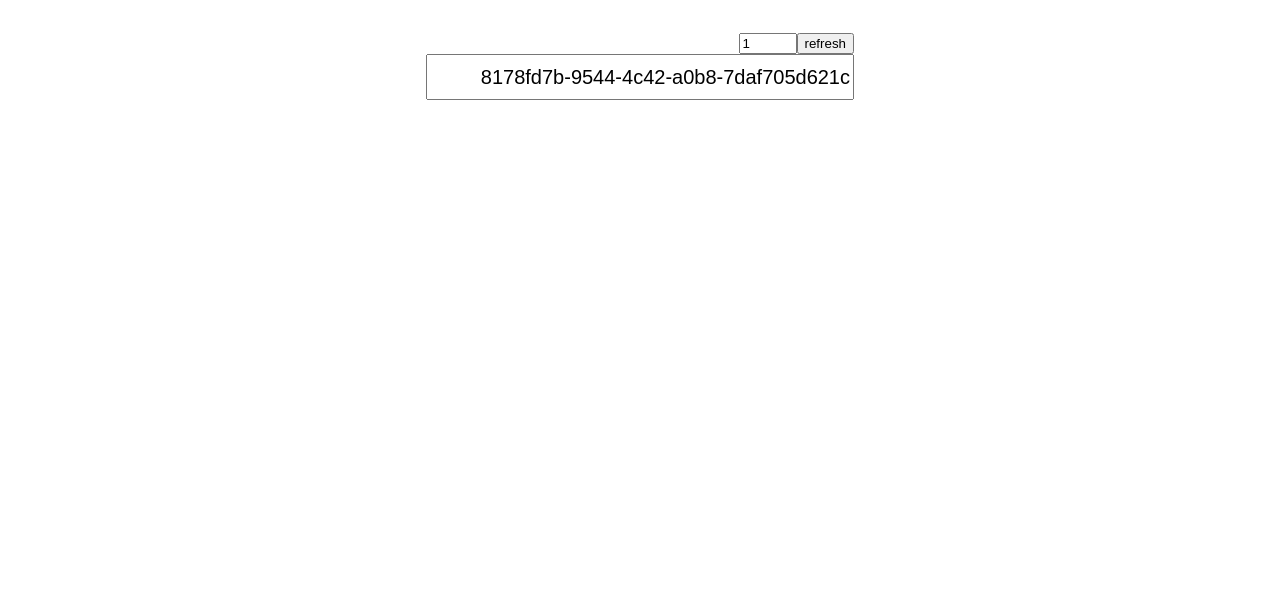
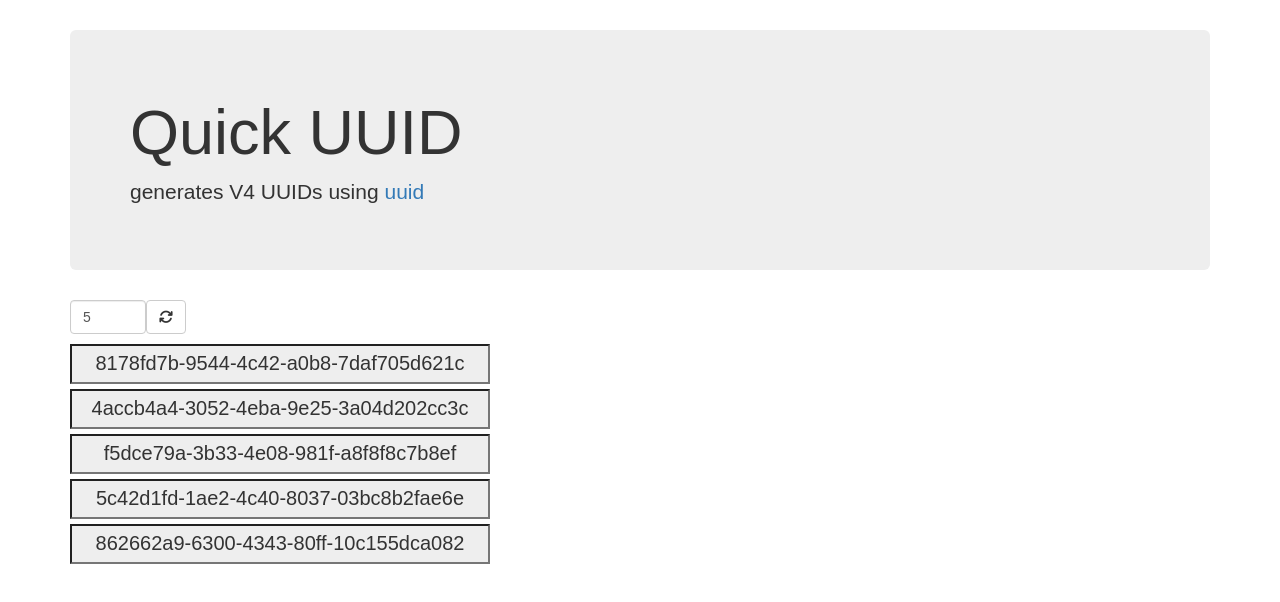
Before and after one commit to jamesp-kelly/quick-uuid, a React (Create React App) app: page / in a window 1280 px wide. Shown: the top 602 px of the page. Built offline with nearby package versions, Linux system fonts and the light colour scheme.

Commit message:
use bootstrap to clean up ui

```diff
--- a/package.json
+++ b/package.json
@@ -3,6 +3,7 @@
   "version": "0.1.0",
   "private": true,
   "dependencies": {
+    "bootstrap": "^3.3.7",
     "react": "^15.6.1",
     "react-dom": "^15.6.1"
   },
--- a/public/index.html
+++ b/public/index.html
@@ -36,5 +36,6 @@
       To begin the development, run `npm start` or `yarn start`.
       To create a production bundle, use `npm run build` or `yarn build`.
     -->
+    <script src="https://use.fontawesome.com/4413787a93.js"></script>
   </body>
 </html>
--- a/src/App.js
+++ b/src/App.js
@@ -6,7 +6,7 @@ class App extends Component {
     super(props);
 
     this.state = {
-      uuids: [v4()]
+      uuids: [v4(), v4(), v4(), v4(), v4()]
     };
 
     this.textInputs = [];
@@ -25,7 +25,6 @@ class App extends Component {
     if (e.target.value < this.state.uuids.length) {
       this.setState((state) => {
         let reduceBy = state.uuids.length - targetValue;
-        //reduceBy = reduceBy <= state.uuids.length ? reduceBy : state.uuids.length; //???
         return {
           uuids: state.uuids.slice(0, -reduceBy)
         };
@@ -33,7 +32,6 @@ class App extends Component {
     } else {
       this.setState((state) => {
         let increaseBy = targetValue - state.uuids.length;
-        //increaseBy = (increaseBy + state.uuids.length >= 10) ? 10 - state.uuids.length : increaseBy; //???
         const tempArr = Array(increaseBy).fill('');
         return {
           uuids: [
@@ -55,22 +53,36 @@ class App extends Component {
 
   render() {
     return (
-      <div id="form-wrapper">
-         <div>
+      <div className="container">
+        <div className="jumbotron">
+          <h1 className="display-4">Quick UUID</h1>
+          <p className="lead">generates V4 UUIDs using <a target="_blank" href='https://www.npmjs.com/package/uuid'>uuid</a></p>
+        </div>
+
+        <form className="form-inline" onSubmit={(e) => e.preventDefault()}>
+          <div className="form-group">
             <input
-            className="uuid-num"
+              className="uuid-num form-control col-2"
               type="number"
-            min="0"
+              min="1"
               max="25"
               value={this.state.uuids.length}
               onChange={this.numChanged}
             />
-          <button onClick={this.handleRefresh}>refresh</button>
+            <button
+              onClick={this.handleRefresh}
+              className="btn btn-default">
+              <i className="fa fa-refresh" aria-hidden="true"></i>
+            </button>
           </div>
+        </form>
 
+        <div>
           {
             this.state.uuids.map((uuid, index) => {
-            return <input
+              return (
+                <div className="uuid-row">
+                  <input
                     type="text"
                     key={uuid}
                     className="uuid-result"
@@ -79,8 +91,63 @@ class App extends Component {
                     readOnly="true"
                     ref={(input) => {this.textInputs[index] = input; }}
                     onClick={() => { this.selectInput(index) }}  />
+                </div>
+              );
             })
           }
+        </div>
+
+      </div>
+    )
+  }
+
+  rendedr() {
+    return (
+      <div>
+         <div className="header">
+          <div className="jumbotron">
+            <div className="container">
+              <h1>Quick UUID</h1>
+            </div>
+          </div>
+          <form className="form-inline" onSubmit={(e) => e.preventDefault()}>
+            <div className="form-group">
+              <input
+                className="uuid-num form-control col-2"
+                type="number"
+                min="1"
+                max="25"
+                value={this.state.uuids.length}
+                onChange={this.numChanged}
+              />
+              <button
+                onClick={this.handleRefresh}
+                className="btn btn-default">
+                <i className="fa fa-refresh" aria-hidden="true"></i>
+              </button>
+            </div>
+          </form>
+        </div>
+
+        <div className="book-list container">
+          {
+            this.state.uuids.map((uuid, index) => {
+              return (
+                <div className>
+                  <input
+                    type="text"
+                    key={uuid}
+                    className="uuid-result"
+                    value={uuid}
+                    spellCheck="false"
+                    readOnly="true"
+                    ref={(input) => {this.textInputs[index] = input; }}
+                    onClick={() => { this.selectInput(index) }}  />
+                </div>
+              );
+            })
+          }
+        </div>
       </div>
     )
   }
--- a/src/index.css
+++ b/src/index.css
@@ -12,16 +12,19 @@ body {
   margin-top: 30px;
 }
 
-#form-wrapper {
-  display: flex;
-  flex-direction: column;
-  align-items: flex-end;
+form {
+  margin-bottom: 10px;
+}
+
+.uuid-row {
+  margin-bottom: 5px;
 }
 
 input[type="text"] {
   height: 40px;
   font-size: 20px;
-  text-align: right;
+  text-align: center;
+  background-color: #eeeeee;
 }
 
 input.uuid-result {
--- a/src/index.js
+++ b/src/index.js
@@ -1,8 +1,9 @@
 import React from 'react';
 import ReactDOM from 'react-dom';
-import './index.css';
 import App from './App';
 import registerServiceWorker from './registerServiceWorker';
+import 'bootstrap/dist/css/bootstrap.css';
+import './index.css';
 
 ReactDOM.render(<App />, document.getElementById('root'));
 registerServiceWorker();
```
Lines whose indentation alone changed are shown as unchanged.
